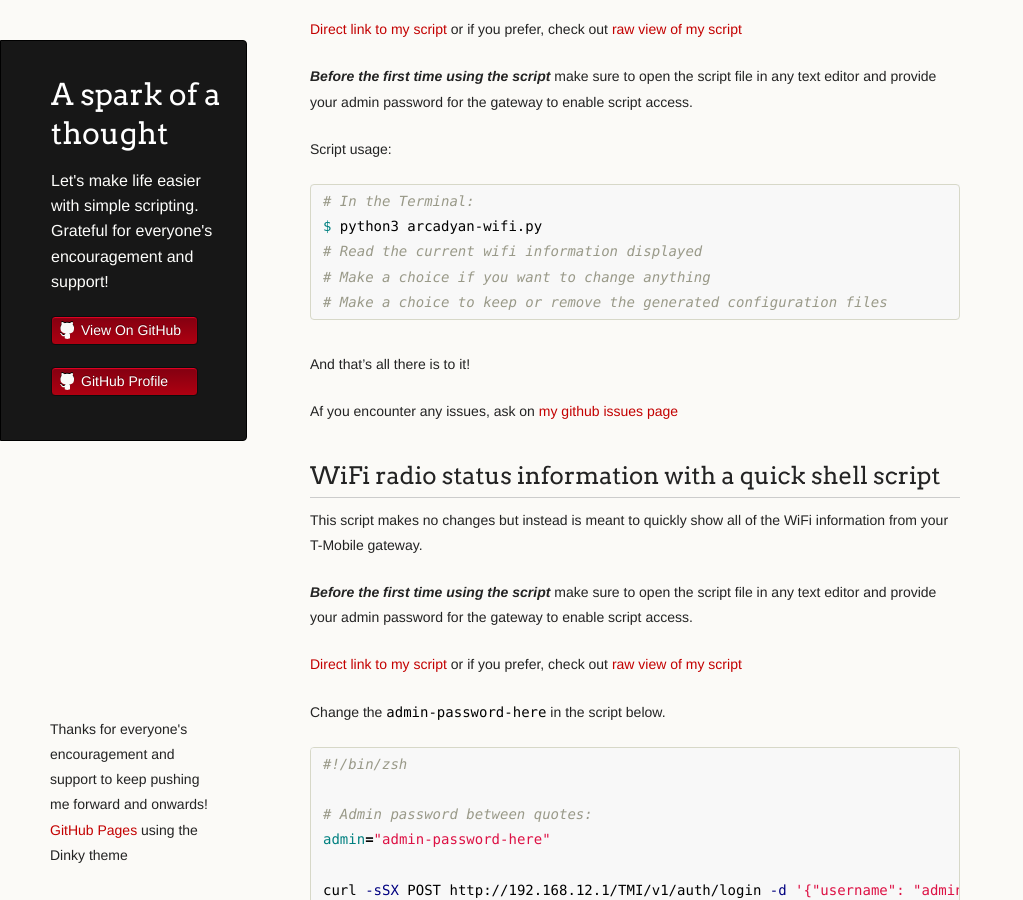
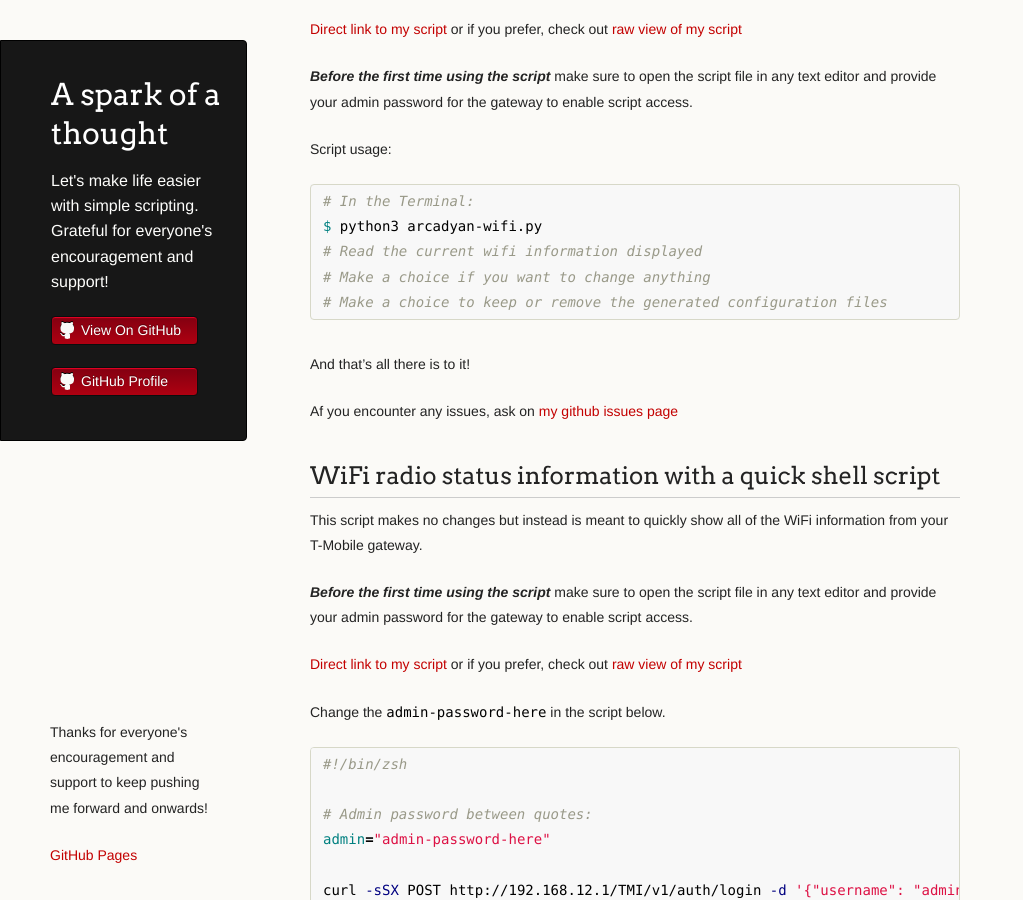
Before and after one commit to verityj/verityj.github.io, a Jekyll site: the page built from docs/index.md, in a window 1280 px wide and 900 px high, scrolled down 463 px. Shown: the whole window, without its empty margins (0-1023 px from the left). Built offline with Jekyll 4.4.1, drawn with Linux system fonts in a browser that asks for light colours; our own code applies the rules of GitHub Pages for plain Markdown files.

Commit message:
Update default.html

```diff
--- a/docs/_layouts/default.html
+++ b/docs/_layouts/default.html
@@ -43,8 +43,9 @@
       </section>
 
       <footer>
-        <p><small>Thanks for everyone's encouragement and support to keep pushing me forward and onwards! <a href="https://www.paypal.com/donate/?hosted_button_id=D2SU4GD8PEXCW>PayPal Support</a>
-          Hosted on <a href="https://pages.github.com">GitHub Pages</a> using the Dinky theme</small></p>
+        <p><small>Thanks for everyone's encouragement and support to keep pushing me forward and onwards!</small></p>
+        <p><small><a href="https://www.paypal.com/donate/?hosted_button_id=D2SU4GD8PEXCW>PayPal Support</a></small></p>
+        <p>Hosted on <a href="https://pages.github.com">GitHub Pages</a></small></p>
       </footer>
     </div>
     <!--[if !IE]><script>fixScale(document);</script><![endif]-->
```
